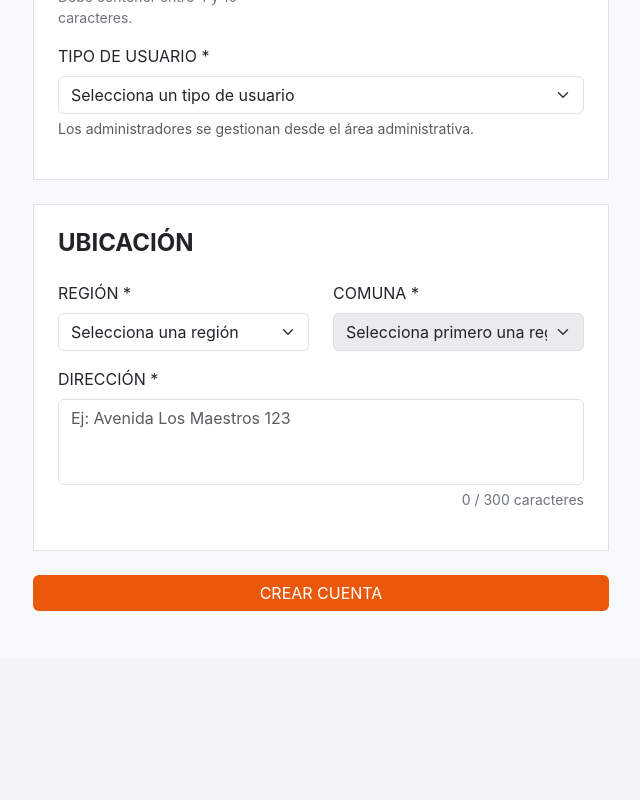
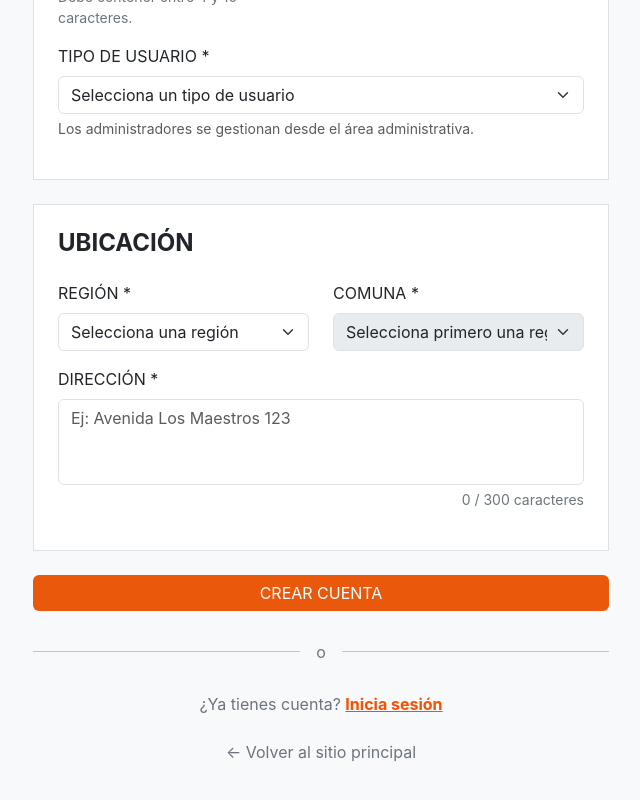
Before and after one commit to VicenteRen/Ferreteria-Los-Maestros-React, a React (Vite) app: page /registro in a window 1280 px wide. Shown: the part 955-1755 px from the top of the page, without its empty margins (319-959 px from the left). Before the commit the page ends 1614 px from the top, so only its background shows below. Built offline with nearby package versions, Linux system fonts and the light colour scheme.

Commit message:
feat(registro): agregar enlaces de navegacion

```diff
--- a/src/components/organism/FormularioRegistro.tsx
+++ b/src/components/organism/FormularioRegistro.tsx
@@ -6,6 +6,7 @@ import { validarRun } from "../../utils/validarRun";
 import {existeCorreo,existeRun,registrarCliente,} from "../../services/usuarioService";
 import ModalRegistroExitoso from "./ModalRegistroExitoso";
 import Boton from "../atoms/Boton";
+import { Link } from "react-router-dom";
 
 const FormularioRegistro = () => {
   // ESTADOS DE DATOS PERSONALES
@@ -495,6 +496,31 @@ const FormularioRegistro = () => {
         tipo="submit"
         clasesAdicionales="w-100"
        />
+
+
+        <div className="d-flex align-items-center gap-3 my-4">
+            <hr className="flex-grow-1" />
+            <span className="text-secondary">o</span>
+            <hr className="flex-grow-1" />
+        </div>
+
+        <p className="text-center text-secondary">
+            ¿Ya tienes cuenta?{" "}
+        <Link
+            to="/login"
+            className="fw-bold text-decoration-underline"
+            style={{ color: "#f45100" }}
+        >
+            Inicia sesión
+        </Link>
+        </p>
+
+        <div className="text-center mt-4">
+            <Link to="/" className="text-secondary text-decoration-none">
+                ← Volver al sitio principal
+            </Link>
+        </div>
+
     </form>
 
     <ModalRegistroExitoso
```
